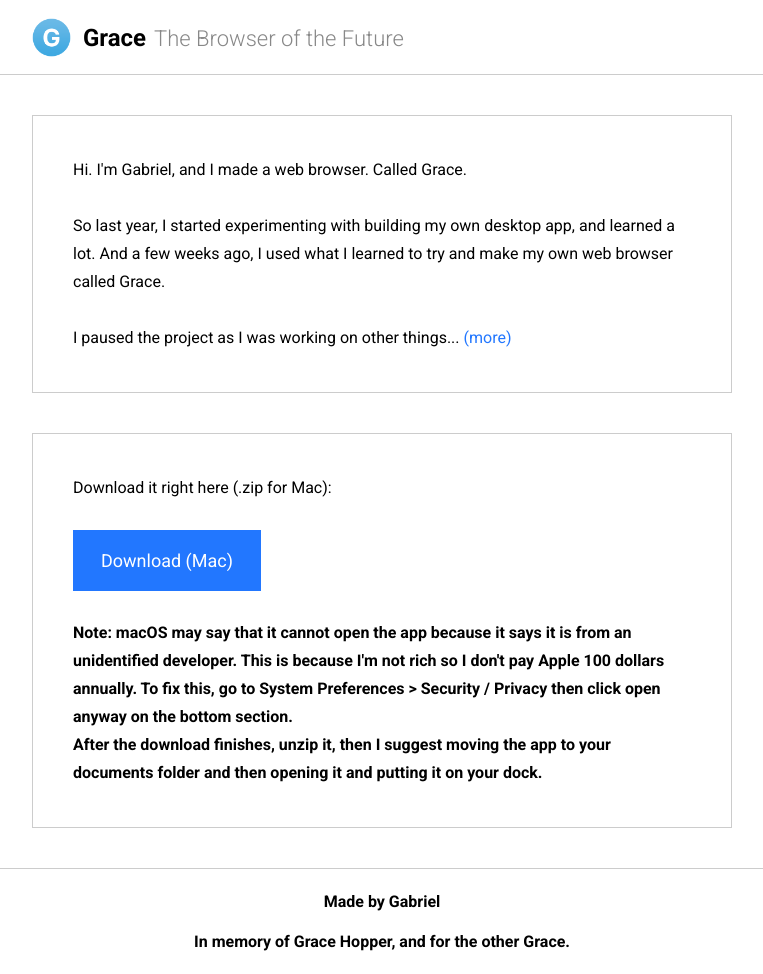
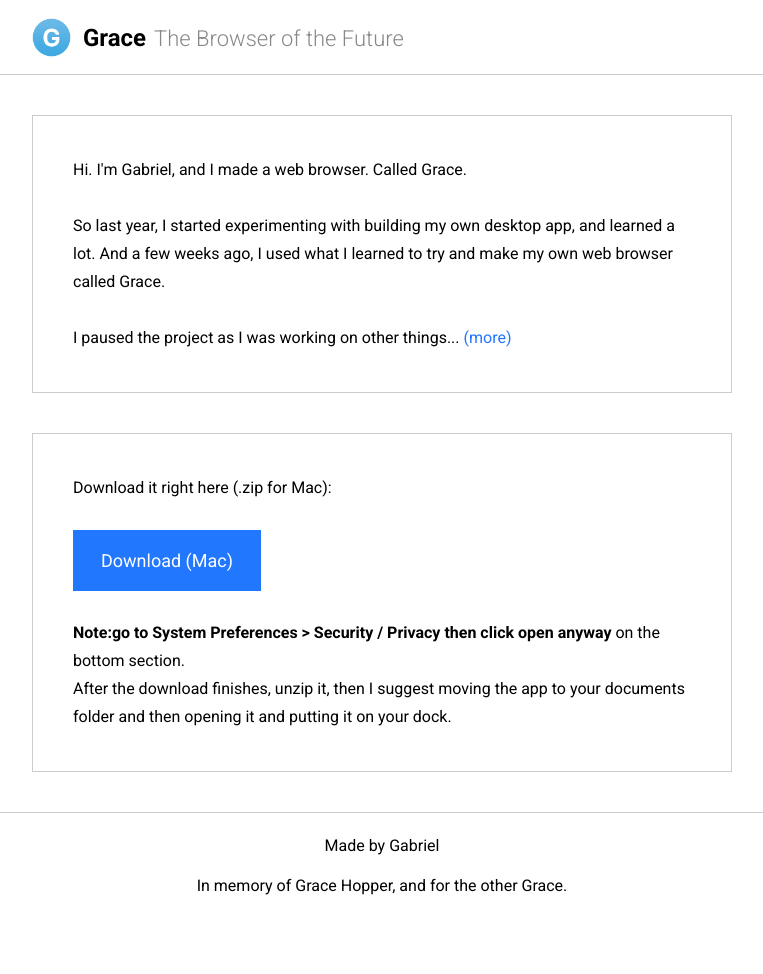
Before and after one commit to gaberomualdo/grace-browser-sites, a plain HTML site: page browser.grace/index.html in a window 1280 px wide. Shown: the whole page, without its empty margins (258-1021 px from the left). After the commit the page ends 918 px from the top, so only its background shows below. Drawn offline with Linux system fonts and the light colour scheme.

Commit message:
Update index.html

```diff
--- a/browser.grace/index.html
+++ b/browser.grace/index.html
@@ -160,7 +160,7 @@
 </pre>
       <a class="download" href="Grace.zip" download>Download (Mac)</a>
 <pre>
-<strong>Note: macOS may say that it cannot open the app because it says it is from an unidentified developer. This is because I'm not rich so I don't pay Apple 100 dollars annually. To fix this, go to System Preferences > Security / Privacy then click open anyway on the bottom section.
+<strong>Note:</strong< macOS may say that it cannot open the app because it says it is from an unidentified developer. This is because I'm not rich so I don't pay Apple 100 dollars annually. To fix this, <strong>go to System Preferences > Security / Privacy then click open anyway</strong> on the bottom section.
 After the download finishes, unzip it, then I suggest moving the app to your documents folder and then opening it and putting it on your dock.
 </pre>
     </div>
```
